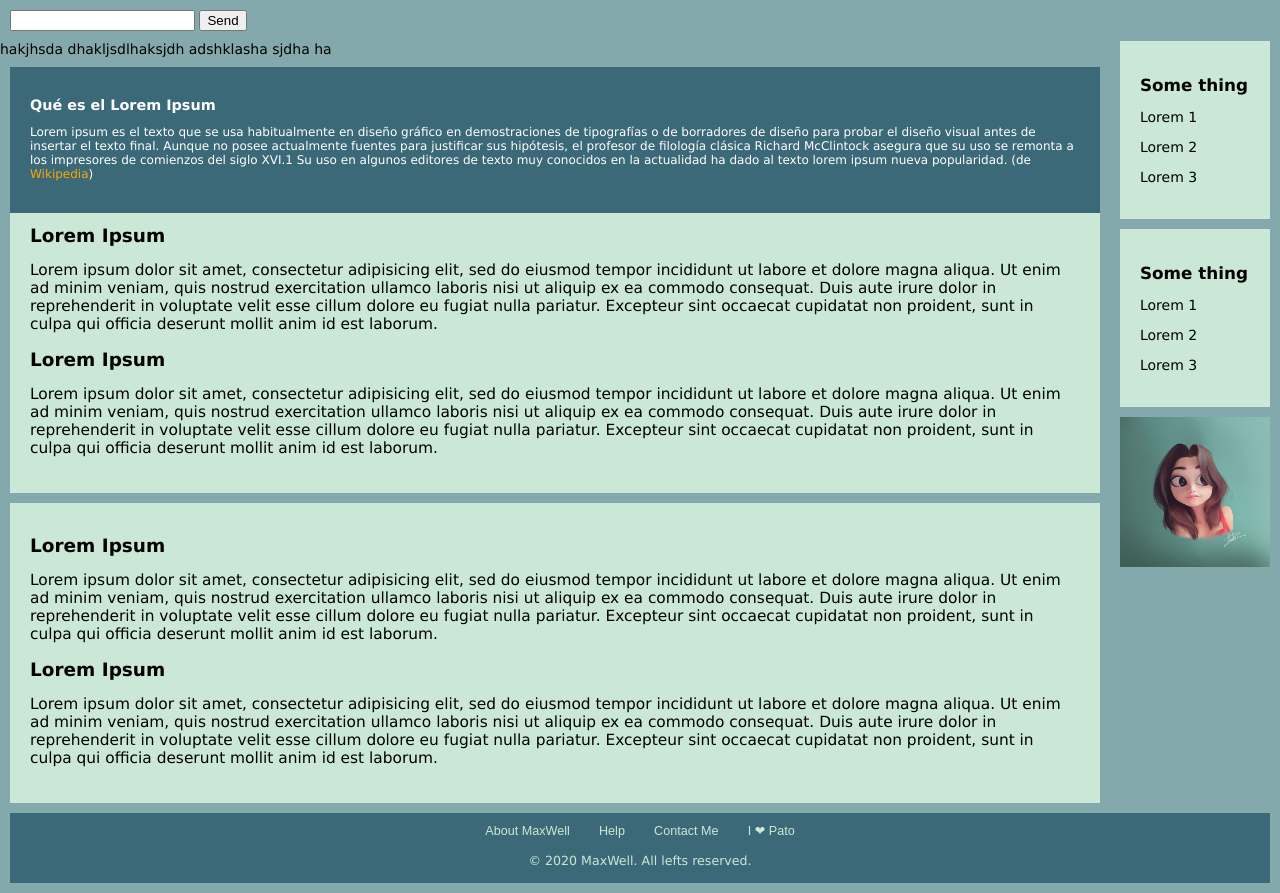
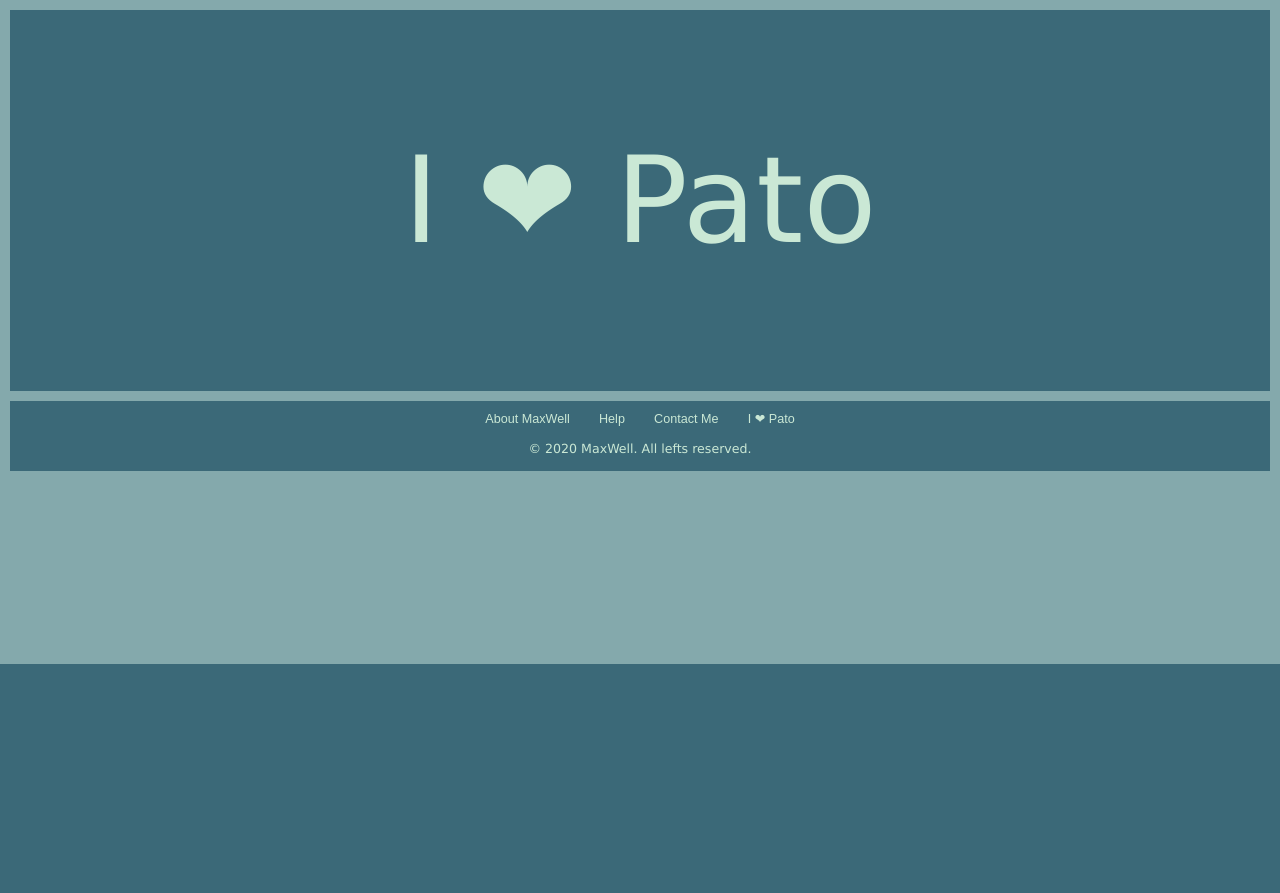
Before and after one commit to studentenherz/test, a PHP site: page / in a window 1280 px wide. Shown: the part 136-1029 px from the top of the page. After the commit the page ends 800 px from the top, so only its background shows below. Run offline with PHP 8.4, Linux system fonts and the light colour scheme.

Commit message:
Love Pato

```diff
--- a/css/master.css
+++ b/css/master.css
@@ -147,6 +147,15 @@ a {
   margin: 10px;
 }
 
+#love{
+  font-size: 120px;
+  text-align: center;
+  color: #cae8d5;
+  background-color: #3b6978;
+  padding: 1px;
+  margin: 10px;
+}
+
 /* ========== Heading Section =============== */
 
 h1{
--- a/index.php
+++ b/index.html
@@ -1,6 +1,6 @@
-<?php
+<!-- <?php
   include_once 'includes/dbh.inc.php'
-?>
+?> -->
 
 <!DOCTYPE html>
 <html lang="en" dir="ltr">
@@ -51,12 +51,8 @@
 
     </div> -->
 
-    <form id="enter_info" action="index.html" method="get" onsubmit="addText()">
-      <input type="text" id="entry" name="" value="">
-      <input type="submit" name="" value="Send">
-    </form>
 
-    <div class="sideright">
+    <!-- <div class="sideright">
       <h2>Some thing</h2>
 
       <p>Lorem 1</p>
@@ -76,9 +72,9 @@
 
     <div class="">
       <img src="images/girl.jpg" class="imagesidebar">
-    </div>
+    </div> -->
 
-    <?php
+    <!-- <?php
       /*$sql = "select * from users;";
       $result = mysqli_query($conn, $sql);
 
@@ -89,9 +85,9 @@
       }*/
 
       echo "hakjhsda dhakljsdlhaksjdh adshklasha sjdha ha"
-    ?>
+    ?> -->
 
-    <div class="main">
+    <!-- <div class="main">
       <div id="exp">
       <h1>Qué es el Lorem Ipsum</h1>
       <p>
@@ -102,6 +98,7 @@
       </p>
     </div>
 
+<!--
       <h1>Lorem Ipsum</h1>
       <p id="place">
         Lorem ipsum dolor sit amet, consectetur adipisicing elit, sed do eiusmod tempor incididunt ut labore et dolore magna aliqua. Ut enim ad minim veniam, quis nostrud exercitation ullamco laboris nisi ut aliquip ex ea commodo consequat. Duis aute irure dolor in reprehenderit in voluptate velit esse cillum dolore eu fugiat nulla pariatur. Excepteur sint occaecat cupidatat non proident, sunt in culpa qui officia deserunt mollit anim id est laborum.
@@ -125,6 +122,11 @@
       <p>
         Lorem ipsum dolor sit amet, consectetur adipisicing elit, sed do eiusmod tempor incididunt ut labore et dolore magna aliqua. Ut enim ad minim veniam, quis nostrud exercitation ullamco laboris nisi ut aliquip ex ea commodo consequat. Duis aute irure dolor in reprehenderit in voluptate velit esse cillum dolore eu fugiat nulla pariatur. Excepteur sint occaecat cupidatat non proident, sunt in culpa qui officia deserunt mollit anim id est laborum.
       </p>
+    </div> -->
+
+
+    <div id="love">
+      <p>I &#10084 Pato</p>
     </div>
 
     <div class="footer">
```
